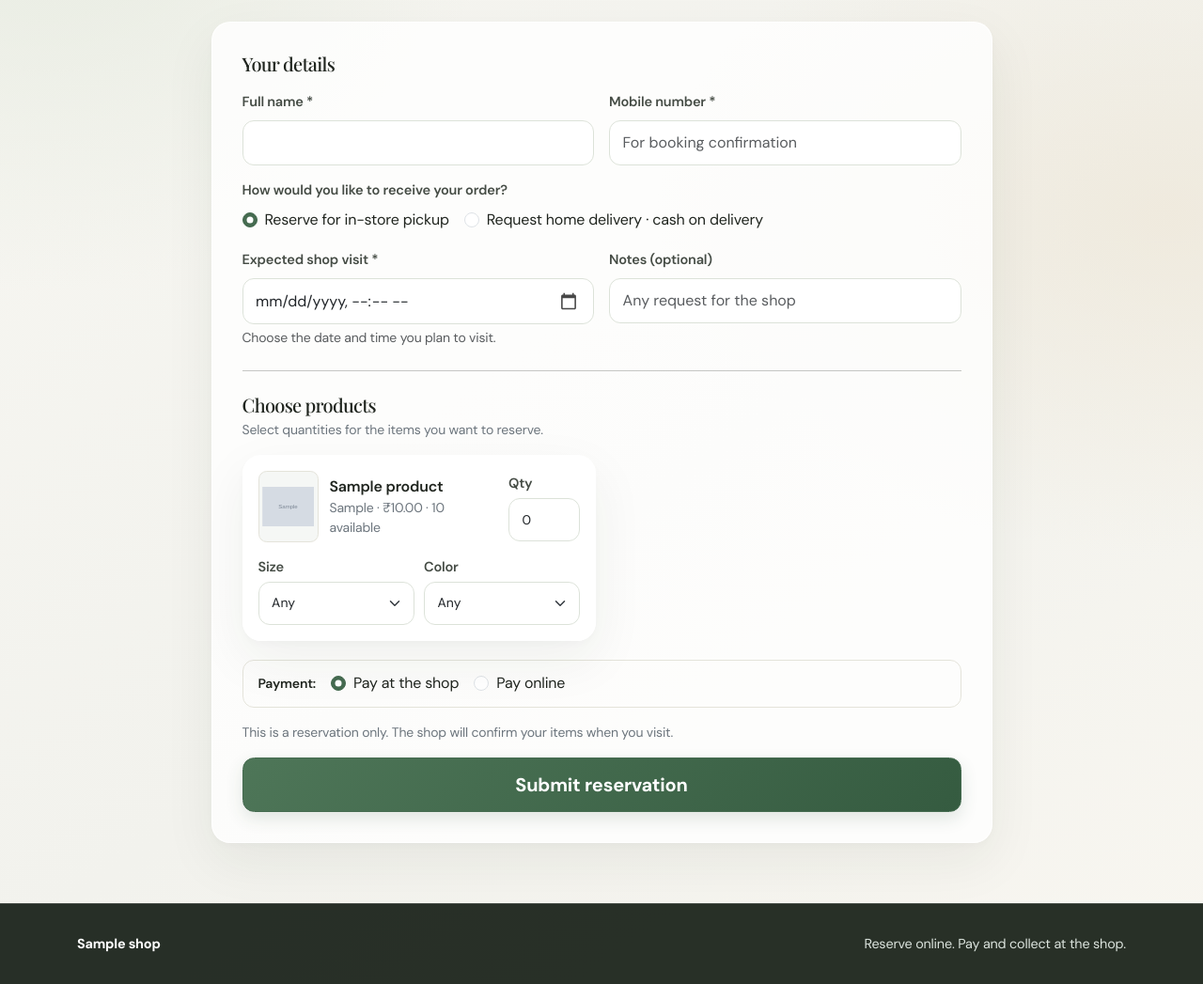
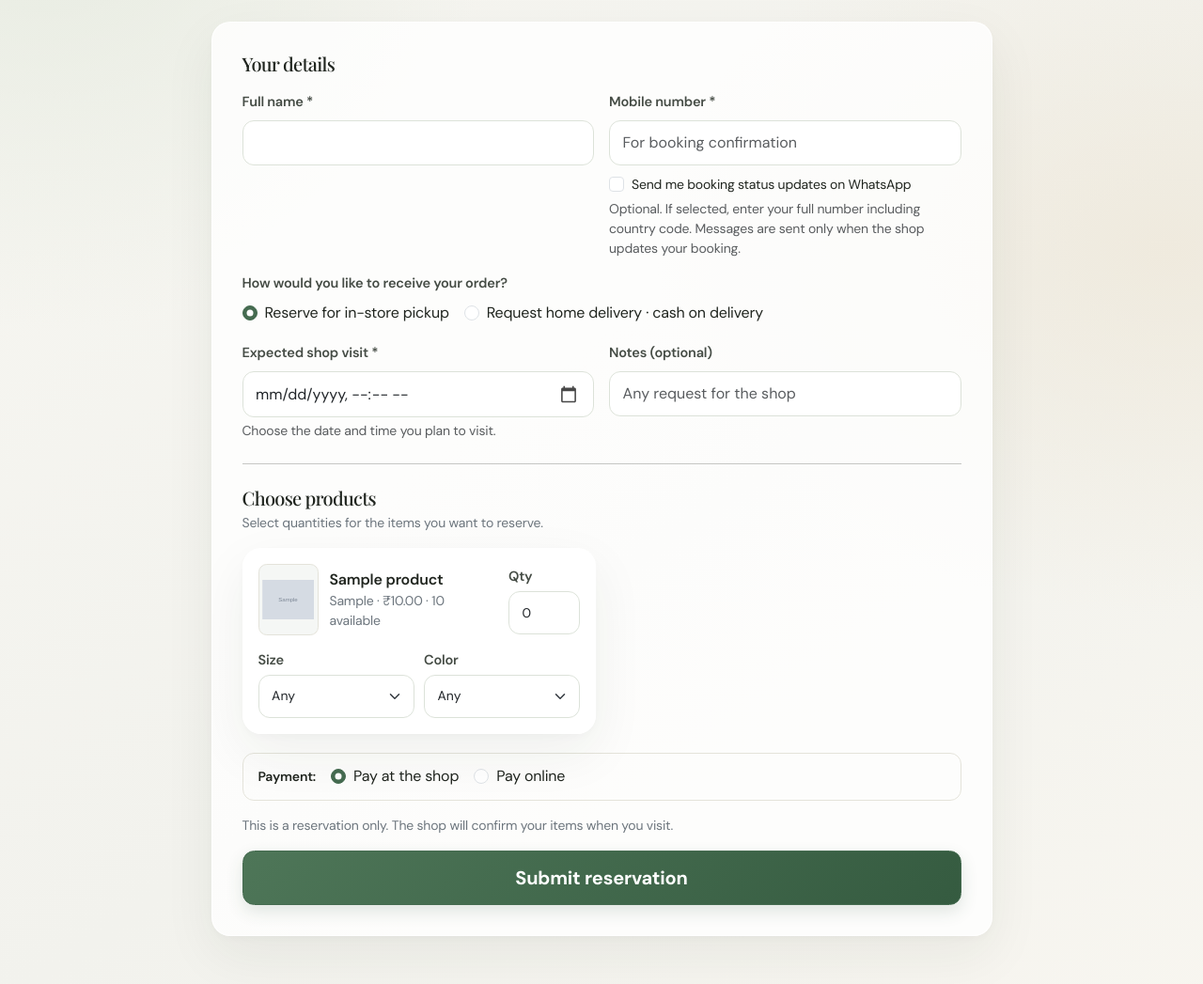
Before and after one commit to smubarakbasha28-collab/local_clothing_booking_production_starter, a Flask app: page /shop/sample/book in a window 1280 px wide. Shown: the part 272-1319 px from the top of the page at 94% size. Run offline with Flask 3, Linux system fonts and the light colour scheme; the visitor is signed in with stand-in values (Sample User, id 1); tables that the repository leaves empty hold one stand-in row (values such as "Sample post"); grey boxes marked "Sample" are stand-in pictures; some libraries are stand-ins or nearby versions.

Commit message:
Add opt-in WhatsApp booking status updates
Co-authored-by: Copilot <223556219+Copilot@users.noreply.github.com>

```diff
--- a/app.py
+++ b/app.py
@@ -5,7 +5,7 @@ import json
 from io import BytesIO
 from datetime import datetime, timedelta
 from functools import wraps
-from urllib.error import URLError
+from urllib.error import HTTPError, URLError
 from urllib.parse import urlencode, urlsplit
 from urllib.request import Request, urlopen
 from uuid import uuid4
@@ -41,6 +41,15 @@ app.config["SESSION_COOKIE_HTTPONLY"] = True
 app.config["SESSION_COOKIE_SAMESITE"] = "Lax"
 app.config["SESSION_COOKIE_SECURE"] = os.environ.get("COOKIE_SECURE", "false").lower() == "true"
 app.config["PERMANENT_SESSION_LIFETIME"] = timedelta(hours=8)
+app.config["WHATSAPP_ACCESS_TOKEN"] = os.environ.get("WHATSAPP_ACCESS_TOKEN", "")
+app.config["WHATSAPP_PHONE_NUMBER_ID"] = os.environ.get("WHATSAPP_PHONE_NUMBER_ID", "")
+app.config["WHATSAPP_TEMPLATE_NAME"] = os.environ.get("WHATSAPP_TEMPLATE_NAME", "")
+app.config["WHATSAPP_TEMPLATE_LANGUAGE"] = os.environ.get(
+    "WHATSAPP_TEMPLATE_LANGUAGE", "en"
+)
+app.config["WHATSAPP_API_VERSION"] = os.environ.get(
+    "WHATSAPP_API_VERSION", "v23.0"
+)
 MAX_PRODUCT_IMAGES = 10
 app.config["MAX_CONTENT_LENGTH"] = 100 * 1024 * 1024
 IMAGE_SIGNATURES = {
@@ -173,6 +182,10 @@ class Booking(db.Model):
     booking_code = db.Column(db.String(20), unique=True, nullable=False, index=True)
     customer_name = db.Column(db.String(120), nullable=False)
     phone = db.Column(db.String(20), nullable=False)
+    whatsapp_updates_opt_in = db.Column(
+        db.Boolean, nullable=False, default=False
+    )
+    whatsapp_opted_in_at = db.Column(db.DateTime)
     pickup_at = db.Column(db.DateTime, nullable=False)
     notes = db.Column(db.String(500), default="")
     fulfillment = db.Column(db.String(20), nullable=False, default="pickup")
@@ -463,6 +476,83 @@ def driving_route_distance_km(start_latitude, start_longitude, end_latitude, end
             "Could not calculate a road route right now. Please try again."
         )
     return distance_meters / 1000
+
+
+def send_whatsapp_status_notification(booking, shop_name):
+    required_settings = (
+        "WHATSAPP_ACCESS_TOKEN",
+        "WHATSAPP_PHONE_NUMBER_ID",
+        "WHATSAPP_TEMPLATE_NAME",
+    )
+    missing_settings = [
+        setting for setting in required_settings if not app.config[setting]
+    ]
+    if missing_settings:
+        app.logger.warning(
+            "WhatsApp status update was not sent; missing configuration: %s",
+            ", ".join(missing_settings),
+        )
+        return False
+
+    phone_number = "".join(
+        character for character in booking.phone if character.isdigit()
+    )
+    payload = {
+        "messaging_product": "whatsapp",
+        "to": phone_number,
+        "type": "template",
+        "template": {
+            "name": app.config["WHATSAPP_TEMPLATE_NAME"],
+            "language": {"code": app.config["WHATSAPP_TEMPLATE_LANGUAGE"]},
+            "components": [
+                {
+                    "type": "body",
+                    "parameters": [
+                        {"type": "text", "text": booking.customer_name},
+                        {"type": "text", "text": booking.booking_code},
+                        {"type": "text", "text": booking.status},
+                        {"type": "text", "text": shop_name},
+                    ],
+                }
+            ],
+        },
+    }
+    api_version = app.config["WHATSAPP_API_VERSION"]
+    phone_number_id = app.config["WHATSAPP_PHONE_NUMBER_ID"]
+    endpoint = (
+        f"https://graph.facebook.com/{api_version}/"
+        f"{phone_number_id}/messages"
+    )
+    message_request = Request(
+        endpoint,
+        data=json.dumps(payload).encode("utf-8"),
+        headers={
+            "Authorization": "Bearer " + app.config["WHATSAPP_ACCESS_TOKEN"],
+            "Content-Type": "application/json",
+        },
+        method="POST",
+    )
+    try:
+        with urlopen(message_request, timeout=10) as response:
+            result = json.load(response)
+    except HTTPError as error:
+        app.logger.warning(
+            "WhatsApp status update failed with HTTP status %s",
+            error.code,
+        )
+        return False
+    except (URLError, TimeoutError, json.JSONDecodeError, UnicodeDecodeError) as error:
+        app.logger.warning("WhatsApp status update failed: %s", error)
+        return False
+
+    if (
+        not isinstance(result, dict)
+        or not isinstance(result.get("messages"), list)
+        or not result["messages"]
+    ):
+        app.logger.warning("WhatsApp API returned no message confirmation")
+        return False
+    return True
 
 
 @app.post("/delivery/estimate")
@@ -659,6 +749,9 @@ def book():
 
     customer_name = request.form.get("customer_name", "").strip()
     phone = request.form.get("phone", "").strip()
+    whatsapp_updates_opt_in = (
+        request.form.get("whatsapp_updates_opt_in") == "on"
+    )
     pickup_raw = request.form.get("pickup_at", "").strip()
     notes = request.form.get("notes", "").strip()[:500]
     payment_method = request.form.get("payment_method", "shop")
@@ -717,6 +810,18 @@ def book():
     if len(digits) < 10 or len(digits) > 15:
         flash("Enter a valid mobile number (10–15 digits).", "danger")
         return redirect(url_for("book"))
+    normalized_phone = "".join(
+        character for character in phone if character not in " ()-."
+    )
+    if whatsapp_updates_opt_in and not re.fullmatch(
+        r"\+[1-9]\d{7,14}", normalized_phone
+    ):
+        flash(
+            "For WhatsApp updates, enter your number with its country code, "
+            "such as +91 98765 43210.",
+            "danger",
+        )
+        return redirect(url_for("book"))
     try:
         pickup_at = datetime.strptime(pickup_raw, "%Y-%m-%dT%H:%M")
     except ValueError:
@@ -760,6 +865,10 @@ def book():
             booking_code=f"BK{datetime.utcnow().strftime('%y%m%d')}{os.urandom(2).hex().upper()}",
             customer_name=customer_name,
             phone=phone,
+            whatsapp_updates_opt_in=whatsapp_updates_opt_in,
+            whatsapp_opted_in_at=(
+                datetime.utcnow() if whatsapp_updates_opt_in else None
+            ),
             pickup_at=pickup_at,
             notes=notes,
             fulfillment=fulfillment,
@@ -1417,6 +1526,22 @@ def admin_bookings():
 def admin_booking_detail(booking_id):
     booking = Booking.query.filter_by(id=booking_id, shop_id=g.shop.id).first_or_404()
     if request.method == "POST":
+        if request.form.get("send_whatsapp_update") == "1":
+            if not booking.whatsapp_updates_opt_in:
+                flash(
+                    "This customer did not opt in to WhatsApp updates.",
+                    "warning",
+                )
+            elif send_whatsapp_status_notification(booking, g.shop.name):
+                flash("WhatsApp status update sent.", "success")
+            else:
+                flash(
+                    "The WhatsApp update could not be sent. Check the WhatsApp "
+                    "API settings and provider logs.",
+                    "warning",
+                )
+            return redirect(url_for("admin_booking_detail", booking_id=booking.id))
+
         new_status = request.form.get("status", "")
         if new_status not in BOOKING_STATUSES:
             flash("Invalid booking status.", "danger")
@@ -1438,9 +1563,22 @@ def admin_booking_detail(booking_id):
                 ).first()
                 if product:
                     product.stock += item.quantity
+        status_changed = booking.status != new_status
         booking.status = new_status
         db.session.commit()
-        flash("Booking status updated.", "success")
+        if status_changed:
+            flash("Booking status updated.", "success")
+            if booking.whatsapp_updates_opt_in:
+                if not send_whatsapp_status_notification(booking, g.shop.name):
+                    flash(
+                        "The booking status was saved, but its WhatsApp update "
+                        "could not be sent. Check the WhatsApp API settings and "
+                        "provider logs. Use the retry button below to send it "
+                        "again after fixing the issue.",
+                        "warning",
+                    )
+        else:
+            flash("Booking status was unchanged.", "info")
         return redirect(url_for("admin_booking_detail", booking_id=booking.id))
     items_subtotal = sum(
         (item.unit_price * item.quantity for item in booking.items),
@@ -1506,6 +1644,8 @@ def init_db():
         },
         "booking": {
             "fulfillment": "VARCHAR(20) NOT NULL DEFAULT 'pickup'",
+            "whatsapp_updates_opt_in": "BOOLEAN NOT NULL DEFAULT FALSE",
+            "whatsapp_opted_in_at": "TIMESTAMP",
             "delivery_latitude": "REAL",
             "delivery_longitude": "REAL",
             "delivery_distance_km": "REAL",
--- a/templates/book.html
+++ b/templates/book.html
@@ -13,7 +13,15 @@
       <h2 class="h5 mb-3">Your details</h2>
       <div class="row g-3">
         <div class="col-md-6"><label class="form-label" for="customer_name">Full name *</label><input class="form-control" id="customer_name" name="customer_name" required minlength="2" maxlength="120" autocomplete="name"></div>
-        <div class="col-md-6"><label class="form-label" for="phone">Mobile number *</label><input class="form-control" id="phone" name="phone" required inputmode="tel" maxlength="20" autocomplete="tel" placeholder="For booking confirmation"></div>
+        <div class="col-md-6">
+          <label class="form-label" for="phone">Mobile number *</label>
+          <input class="form-control" id="phone" name="phone" required inputmode="tel" maxlength="20" autocomplete="tel" placeholder="For booking confirmation">
+          <div class="form-check mt-2">
+            <input class="form-check-input" id="whatsapp_updates_opt_in" name="whatsapp_updates_opt_in" type="checkbox">
+            <label class="form-check-label small" for="whatsapp_updates_opt_in">Send me booking status updates on WhatsApp</label>
+          </div>
+          <div class="form-text">Optional. If selected, enter your full number including country code. Messages are sent only when the shop updates your booking.</div>
+        </div>
         <div class="col-12">
           <fieldset>
             <legend class="form-label">How would you like to receive your order?</legend>
```
Also changed, not shown: templates/admin/booking_detail.html (+12 -0 lines), README.md, 1 other file.
